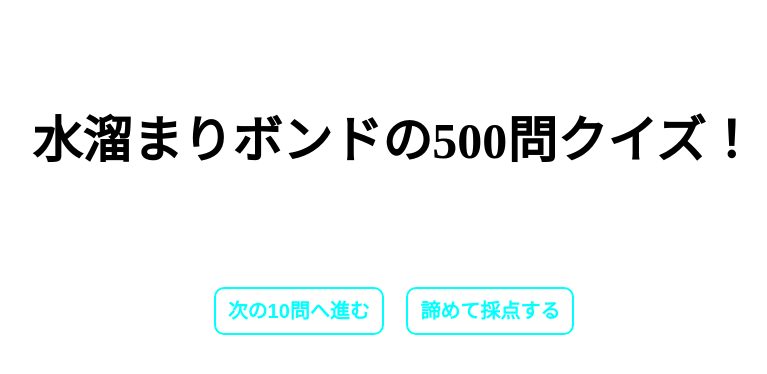
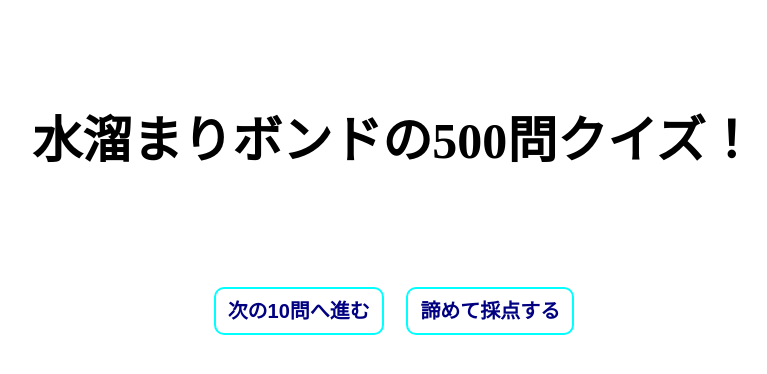
Before and after one commit to m-614/mizutamari, a plain HTML site: page index.html in a window 1280 px wide. Shown: the whole page, without its empty margins (246-1013 px from the left). Drawn offline with Linux system fonts and the light colour scheme; no server answers.

Commit message:
Update demo3.css

```diff
--- a/demo3.css
+++ b/demo3.css
@@ -23,7 +23,7 @@
     cursor        : pointer;     /* カーソル   */
     padding       : 12px 12px;   /* 余白       */
     background    : white;     /* 背景色     */
-    color         : cyan;     /* 文字色     */
+    color         : navy;     /* 文字色     */
     line-height   : 1em;         /* 1行の高さ  */
     transition    : .3s;         /* なめらか変化 */
     border        : 2px solid cyan;    /* 枠の指定 */
```
